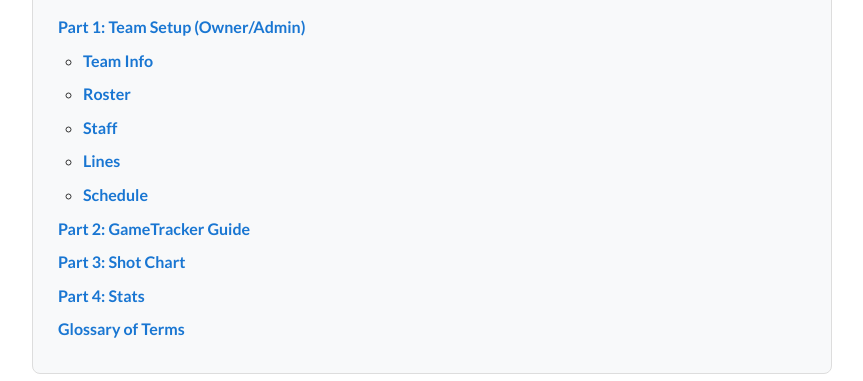
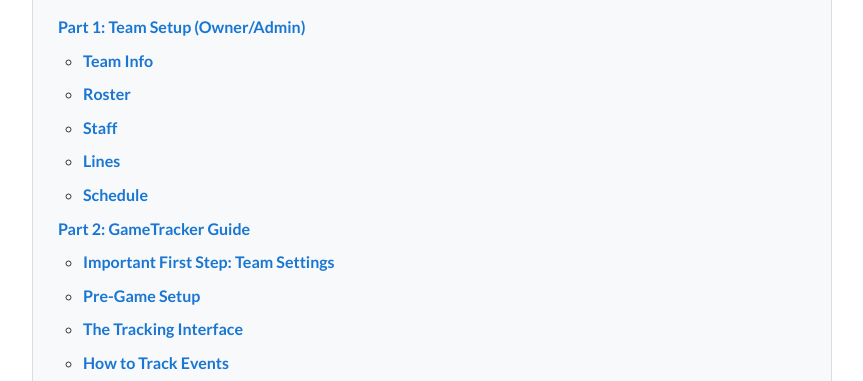
Before and after one commit to brentgravelle/HockEye-Guide, a plain HTML site: page index.html in a window 1280 px wide. Shown: the part 548-929 px from the top of the page, without its empty margins (208-1071 px from the left). Drawn offline with Linux system fonts and the light colour scheme.

Commit message:
Add files via upload

```diff
--- a/index.html
+++ b/index.html
@@ -30,7 +30,15 @@
                         <li><a href="#team-schedule">Schedule</a></li>
                     </ul>
                 </li>
-                <li><a href="#gametracker">Part 2: GameTracker Guide</a></li>
+                <li><a href="#gametracker">Part 2: GameTracker Guide</a>
+                    <ul>
+                        <li><a href="#settings">Important First Step: Team Settings</a></li>
+                        <li><a href="#setup">Pre-Game Setup</a></li>
+                        <li><a href="#interface">The Tracking Interface</a></li>
+                        <li><a href="#tracking">How to Track Events</a></li>
+                        <li><a href="#managing">Managing a Game in Progress</a></li>
+                    </ul>
+                </li>
                 <li><a href="#shot-chart">Part 3: Shot Chart</a></li>
                 <li><a href="#stats">Part 4: Stats</a></li>
                 <li><a href="#glossary">Glossary of Terms</a></li>
```
